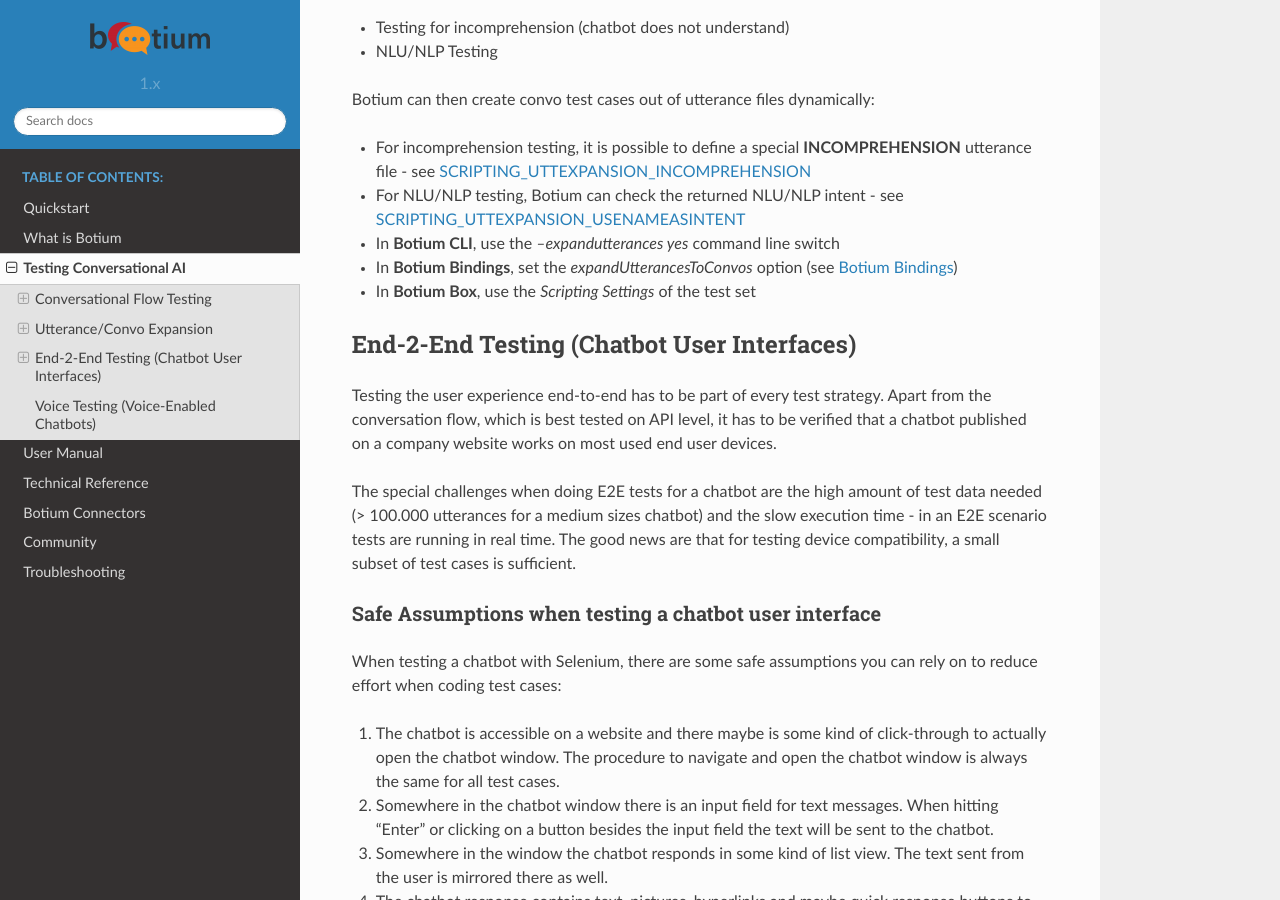
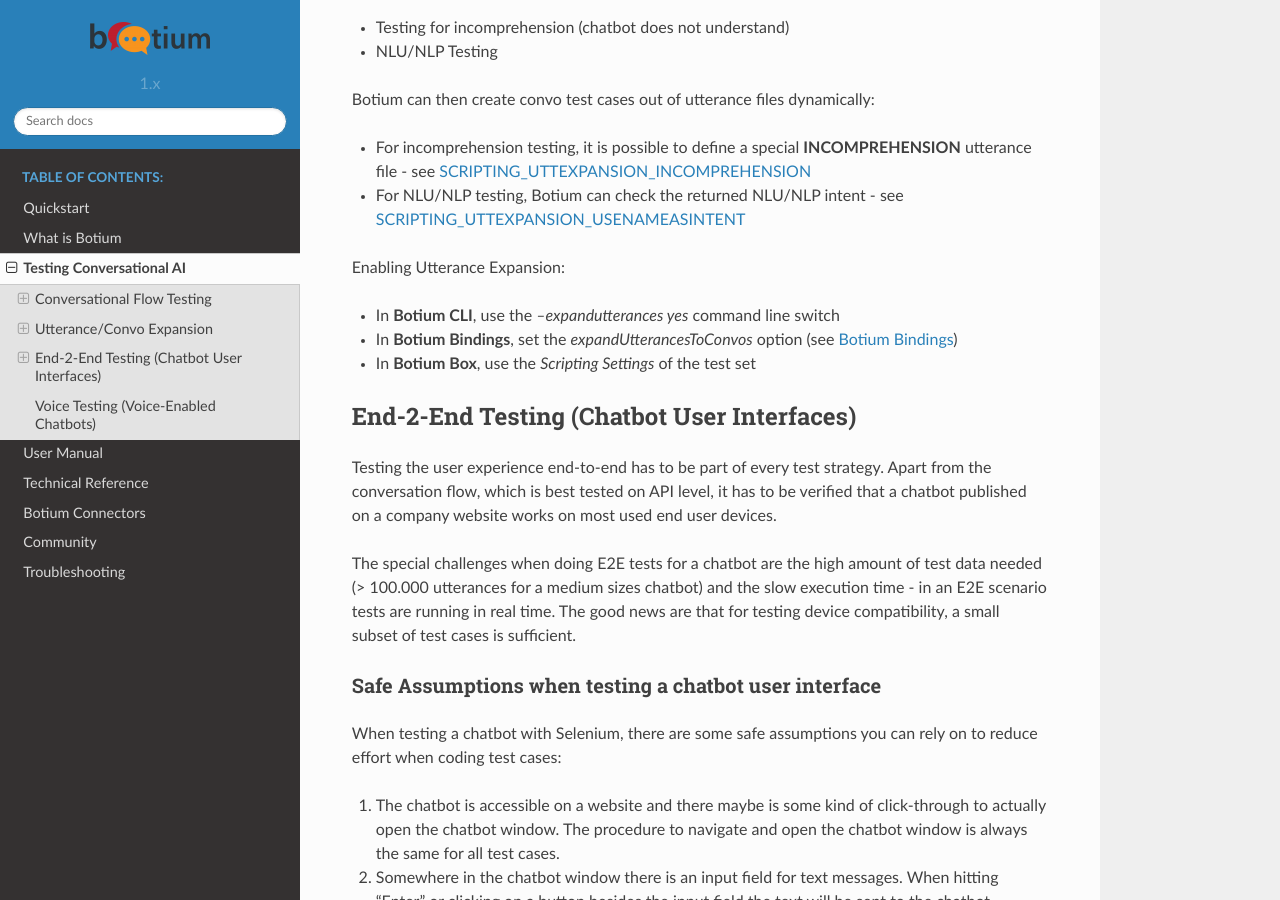
Before and after one commit to codeforequity-at/botium-docs, a Sphinx documentation site: the page built from docs/03_testing/01_testing_conversational_ai.rst, in a window 1280 px wide and 900 px high, scrolled down 9489 px. Built offline with Sphinx 7.4.7 and the Read the Docs theme 2.0.0, drawn with Linux system fonts in a browser that asks for light colours.

Commit message:
utterance expansion

```diff
--- a/docs/03_testing/01_testing_conversational_ai.rst
+++ b/docs/03_testing/01_testing_conversational_ai.rst
@@ -339,6 +339,8 @@
 * For incomprehension testing, it is possible to define a special **INCOMPREHENSION** utterance file - see :ref:`SCRIPTING_UTTEXPANSION_INCOMPREHENSION <botium-caps-SCRIPTING_UTTEXPANSION_INCOMPREHENSION>`
 * For NLU/NLP testing, Botium can check the returned NLU/NLP intent - see :ref:`SCRIPTING_UTTEXPANSION_USENAMEASINTENT <botium-caps-SCRIPTING_UTTEXPANSION_USENAMEASINTENT>`
 
+Enabling Utterance Expansion:
+
 * In **Botium CLI**, use the *--expandutterances yes* command line switch
 * In **Botium Bindings**, set the *expandUtterancesToConvos* option (see :ref:`Botium Bindings <botium-bindings>`)
 * In **Botium Box**, use the *Scripting Settings* of the test set
```
